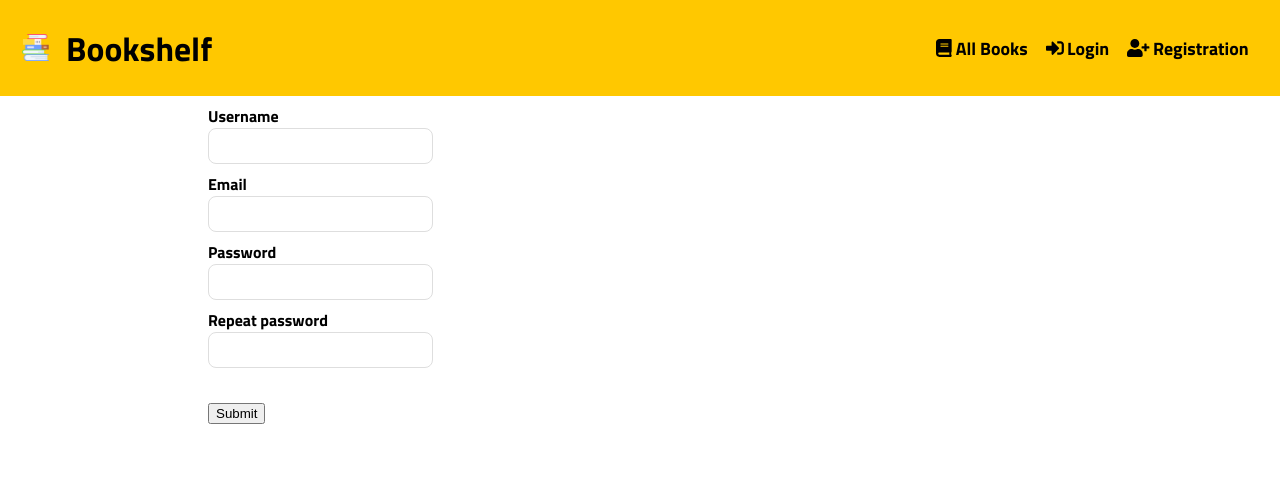
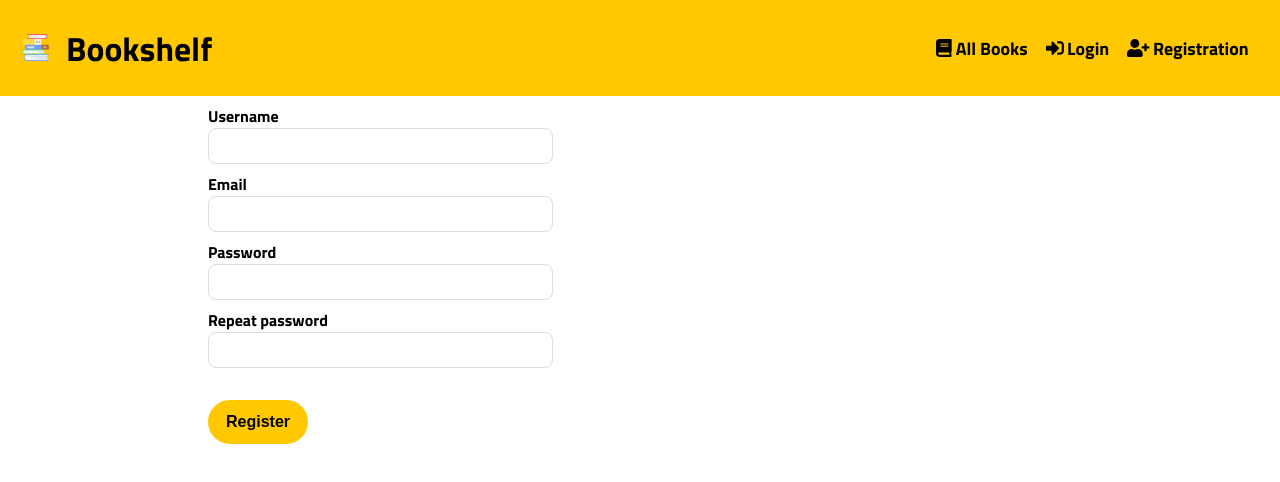
Before and after one commit to fviktoria/bookshelf-frontend, a React (Create React App) app: page /registration in a window 1280 px wide. Shown: the top 482 px of the page. Built offline with nearby package versions, Linux system fonts and the light colour scheme.

Commit message:
refactor(forms): show error messages on forms

```diff
--- a/src/components/layout/header.tsx
+++ b/src/components/layout/header.tsx
@@ -148,6 +148,7 @@ const StyledNavigation = styled.ul`
   display: flex;
   align-items: center;
   margin: 0;
+  justify-content: flex-end;
 `;
 
 const StyledToolBar = styled.ul`
@@ -155,6 +156,7 @@ const StyledToolBar = styled.ul`
   display: flex;
   align-items: center;
   margin: 0;
+  justify-content: flex-end;
 `;
 
 const StyledToolBarLink = styled.li`
--- a/src/components/ui/button.tsx
+++ b/src/components/ui/button.tsx
@@ -30,4 +30,8 @@ const StyledButton = styled.button`
     cursor: pointer;
     background-color: transparent;
   }
+
+  &[disabled] {
+    opacity: 0.5;
+  }
 `;
--- /dev/null
+++ b/src/components/ui/form-error.tsx
@@ -0,0 +1,13 @@
+import { FC } from 'react';
+import styled from 'styled-components';
+
+export const FormError: FC = ({ children }) => {
+  return <StyledFormError>{children}</StyledFormError>;
+};
+
+const StyledFormError = styled.div`
+  background-color: #e8caca;
+  padding: 0.5em;
+  border-radius: 0.5em;
+  font-weight: 700;
+`;
--- a/src/components/ui/input.tsx
+++ b/src/components/ui/input.tsx
@@ -8,17 +8,23 @@ type InputProps = {
   value: string;
   onBlur: (e: React.FocusEvent<any>) => void;
   onChange: (e: React.ChangeEvent<any>) => void;
+  error?: string;
 };
 
-export const Input: FC<InputProps> = ({ type, label, name, value, onBlur, onChange }) => {
+type LabelTextProps = {
+  error?: string;
+};
+
+export const Input: FC<InputProps> = ({ type, label, name, value, onBlur, onChange, error }) => {
   return (
     <StyledLabel>
-      <div>{label}</div>
+      <StyledLabelText error={error}>{label}</StyledLabelText>
       {type === 'textarea' ? (
         <StyledTextarea name={name} id={name} onBlur={onBlur} onChange={onChange} value={value} />
       ) : (
         <StyledInput type={type} name={name} id={name} value={value} onBlur={onBlur} onChange={onChange} />
       )}
+      {error && <StyledErrorText>{error}</StyledErrorText>}
     </StyledLabel>
   );
 };
@@ -28,6 +34,15 @@ const StyledLabel = styled.label`
   margin: 0.5em 0;
   display: block;
   width: 100%;
+`;
+
+const StyledLabelText = styled.span<LabelTextProps>`
+  ${({ error }) => error && 'color: #b00000'};
+`;
+
+const StyledErrorText = styled.div`
+  font-size: 0.8em;
+  text-align: right;
 `;
 
 const StyledInput = styled.input`
--- a/src/pages/login.tsx
+++ b/src/pages/login.tsx
@@ -5,6 +5,7 @@ import { useHistory } from 'react-router-dom';
 import { Column } from '../components/layout/column';
 import { Container } from '../components/layout/container';
 import { Row } from '../components/layout/row';
+import { Button } from '../components/ui/button';
 import { Input } from '../components/ui/input';
 import { authenticate } from '../util/authenticate';
 
@@ -26,6 +27,10 @@ export const Login: FC = () => {
               const errors: LoginFormErrors = {};
               if (!values.username) {
                 errors.username = 'Required';
+              }
+
+              if (!values.password) {
+                errors.password = 'Required';
               }
               return errors;
             }}
@@ -58,8 +63,9 @@ export const Login: FC = () => {
                   onChange={handleChange}
                   onBlur={handleBlur}
                   value={values.username}
+                  error={errors.username && touched.username ? errors.username : undefined}
                 />
-                {errors.username && touched.username && errors.username}
+
                 <Input
                   type="password"
                   name="password"
@@ -67,12 +73,12 @@ export const Login: FC = () => {
                   onChange={handleChange}
                   onBlur={handleBlur}
                   value={values.password}
+                  error={errors.password && touched.password ? errors.password : undefined}
                 />
-                {errors.password && touched.password && errors.password}
                 <br />
-                <button type="submit" disabled={isSubmitting}>
-                  Submit
-                </button>
+                <Button type="submit" disabled={isSubmitting}>
+                  Login
+                </Button>
               </form>
             )}
           </Formik>
--- a/src/pages/registration.tsx
+++ b/src/pages/registration.tsx
@@ -1,9 +1,12 @@
 import { Formik } from 'formik';
-import { FC } from 'react';
+import { FC, useState } from 'react';
+import { useHistory } from 'react-router-dom';
 import { Column } from '../components/layout/column';
 import { Container } from '../components/layout/container';
 import { Row } from '../components/layout/row';
+import { Button } from '../components/ui/button';
 import { Input } from '../components/ui/input';
+import { FormError } from '../components/ui/form-error';
 import { registerUser } from '../hooks/mutations/use-registration-mutation';
 
 type RegistrationFormErrors = {
@@ -14,6 +17,9 @@ type RegistrationFormErrors = {
 };
 
 export const Registration: FC = () => {
+  const history = useHistory();
+  const [resError, setResError] = useState(false);
+
   return (
     <Container>
       <Row>
@@ -25,6 +31,19 @@ export const Registration: FC = () => {
               if (!values.username) {
                 errors.username = 'Required';
               }
+
+              if (!values.email) {
+                errors.email = 'Required';
+              }
+
+              if (!values.password) {
+                errors.password = 'Required';
+              }
+
+              if (!values.passwordRepeat || values.password !== values.passwordRepeat) {
+                errors.passwordRepeat = 'Password and password repeat do not match.';
+              }
+
               return errors;
             }}
             onSubmit={async (values, { setSubmitting }) => {
@@ -33,8 +52,10 @@ export const Registration: FC = () => {
                 const res = await registerUser(values.username, values.email, values.password);
                 if (res) {
                   console.log(res);
+                  //history.push('/login');
                 }
               } catch (error) {
+                setResError(true);
                 console.log(error);
               }
 
@@ -49,6 +70,7 @@ export const Registration: FC = () => {
               handleBlur,
               handleSubmit,
               isSubmitting,
+              isValid,
               /* and other goodies */
             }) => (
               <form onSubmit={handleSubmit}>
@@ -59,8 +81,8 @@ export const Registration: FC = () => {
                   onChange={handleChange}
                   onBlur={handleBlur}
                   value={values.username}
+                  error={errors.username && touched.username ? errors.username : undefined}
                 />
-                {errors.username && touched.username && errors.username}
                 <Input
                   type="email"
                   name="email"
@@ -68,6 +90,7 @@ export const Registration: FC = () => {
                   onChange={handleChange}
                   onBlur={handleBlur}
                   value={values.email}
+                  error={errors.email && touched.email ? errors.email : undefined}
                 />
                 <Input
                   type="password"
@@ -76,8 +99,8 @@ export const Registration: FC = () => {
                   onChange={handleChange}
                   onBlur={handleBlur}
                   value={values.password}
+                  error={errors.password && touched.password ? errors.password : undefined}
                 />
-                {errors.password && touched.password && errors.password}
                 <Input
                   type="password"
                   name="passwordRepeat"
@@ -85,11 +108,14 @@ export const Registration: FC = () => {
                   onChange={handleChange}
                   onBlur={handleBlur}
                   value={values.passwordRepeat}
+                  error={errors.passwordRepeat && touched.passwordRepeat ? errors.passwordRepeat : undefined}
                 />
                 <br />
-                <button type="submit" disabled={isSubmitting}>
-                  Submit
-                </button>
+                <Button type="submit" disabled={isSubmitting}>
+                  Register
+                </Button>
+                <br />
+                {resError && <FormError>There was an error submitting the form.</FormError>}
               </form>
             )}
           </Formik>
```
